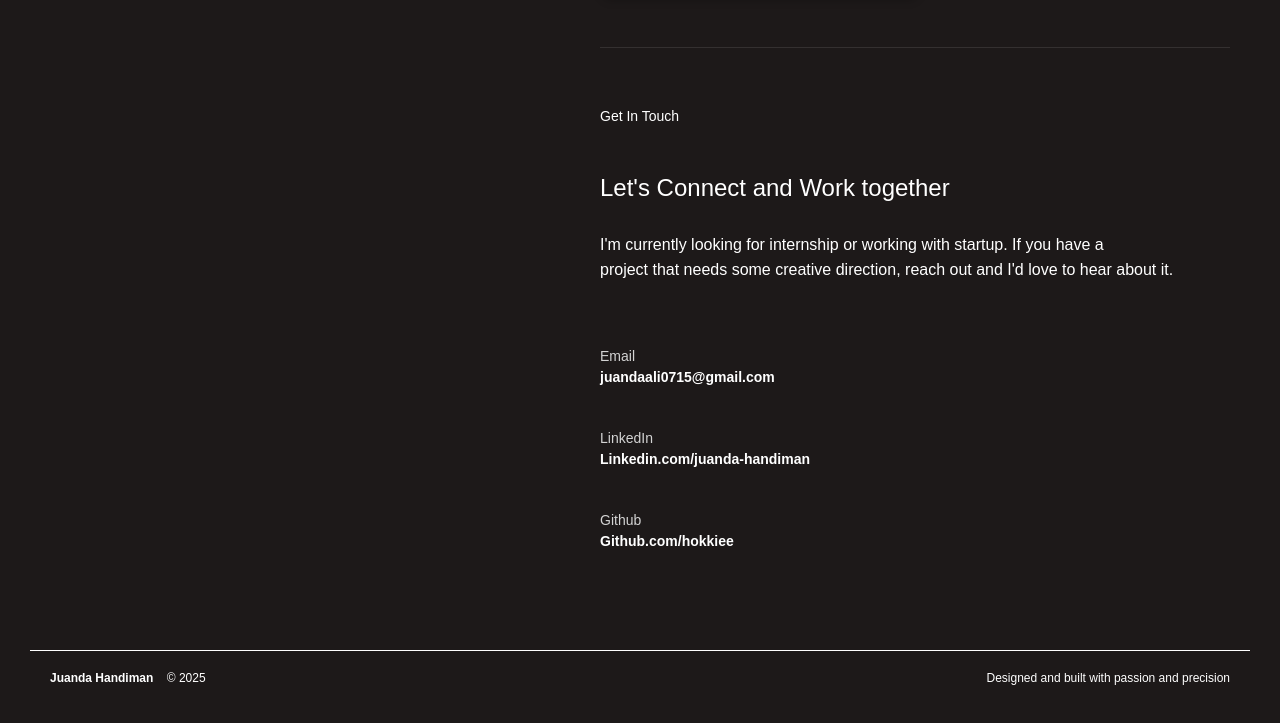
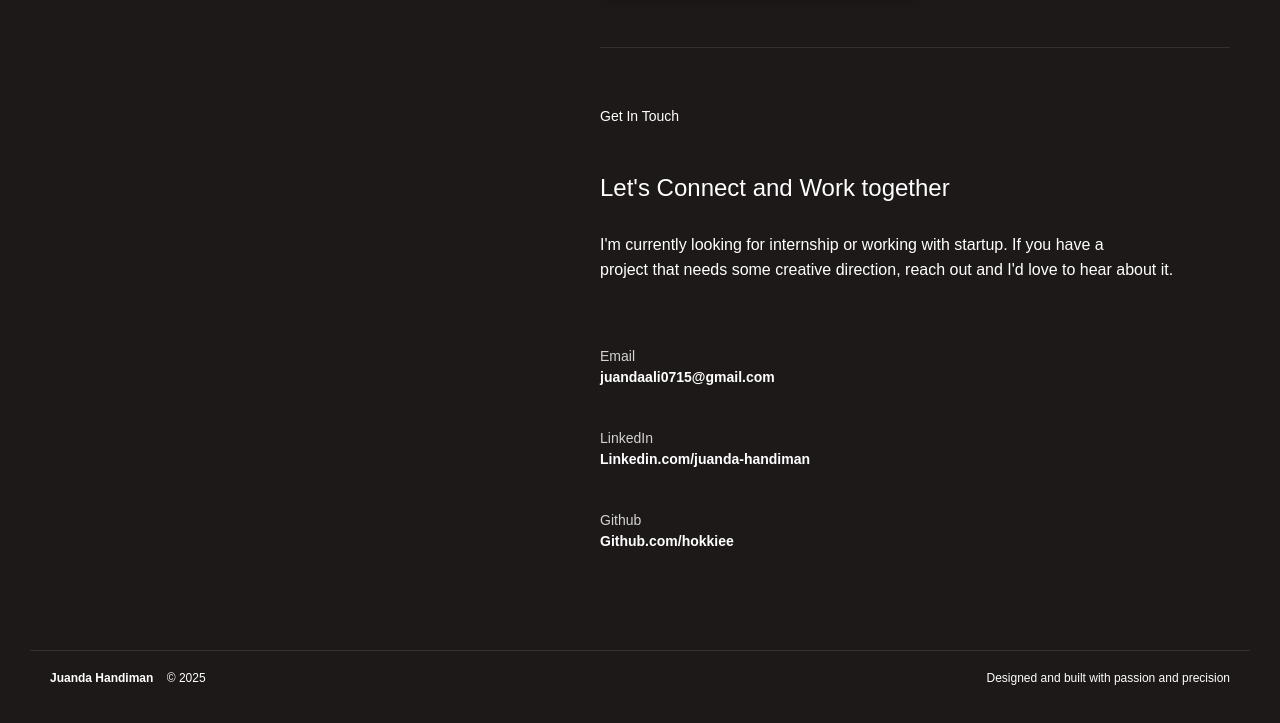
Before and after one commit to Hokkiee/Juanda-Portfolio, a plain HTML site: page index.html in a window 1280 px wide. Shown: the part 1939-2662 px from the top of the page. Drawn offline with nearby package versions, Linux system fonts and the light colour scheme; a web font is replaced by a local one.

Commit message:
Update index.css

```diff
--- a/index.css
+++ b/index.css
@@ -442,7 +442,7 @@ html {
     color: #ffffff;
     padding: 20px;
     font-size: 12px;
-    border-top: 1px solid;
+    border-top: 1px solid rgba(255, 255, 255, 0.1);
   }
 
   .footer-container {
```
